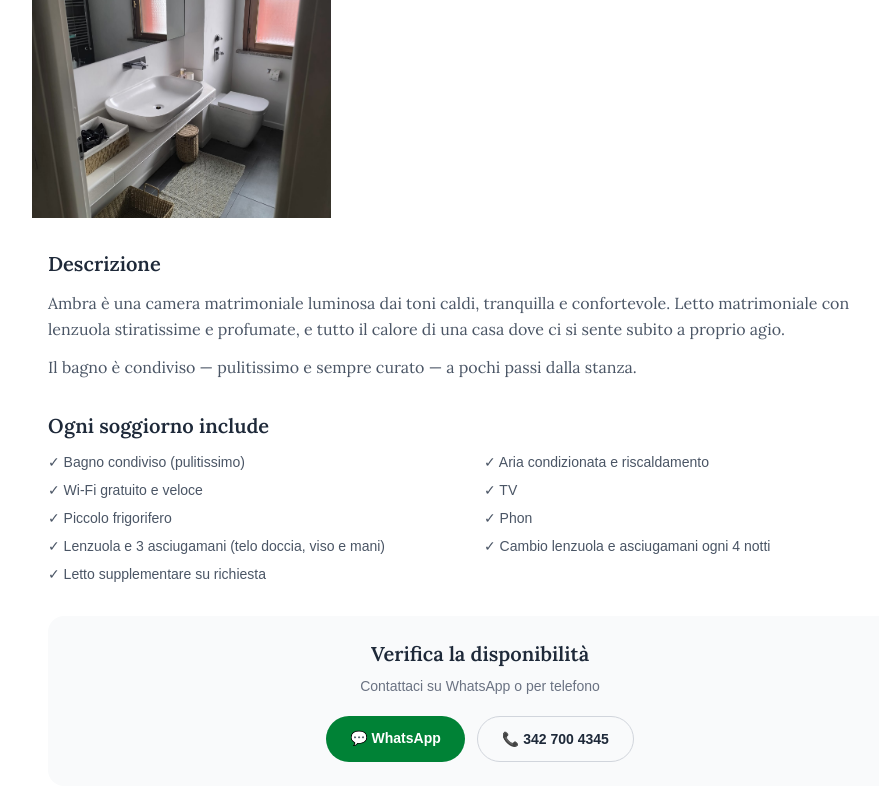
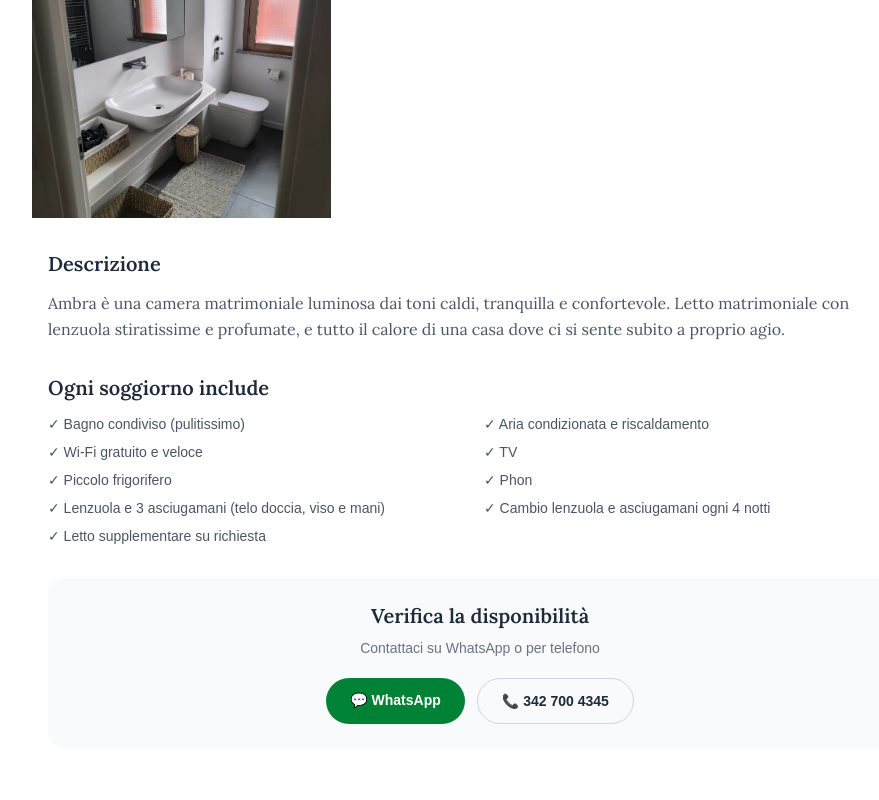
Before and after one commit to CasaAnia/sito-casaania, a Next.js app: page /camere/ambra in a window 1280 px wide. Shown: the part 1524-2324 px from the top of the page, without its empty margins (160-1039 px from the left). Built offline with nearby package versions, Linux system fonts and the light colour scheme.

Commit message:
Ambra: tolta frase errata sul bagno condiviso

```diff
--- a/app/camere/ambra/page.tsx
+++ b/app/camere/ambra/page.tsx
@@ -78,9 +78,6 @@ export default function CameraAmbra() {
             Ambra è una camera matrimoniale luminosa dai toni caldi, tranquilla e confortevole.
             Letto matrimoniale con lenzuola stiratissime e profumate, e tutto il calore di una casa dove ci si sente subito a proprio agio.
           </p>
-          <p style={{ fontFamily: "'Lora', serif" }} className="text-gray-600 leading-relaxed">
-            Il bagno è condiviso — pulitissimo e sempre curato — a pochi passi dalla stanza.
-          </p>
         </div>
 
         <div className="mb-8">
```
